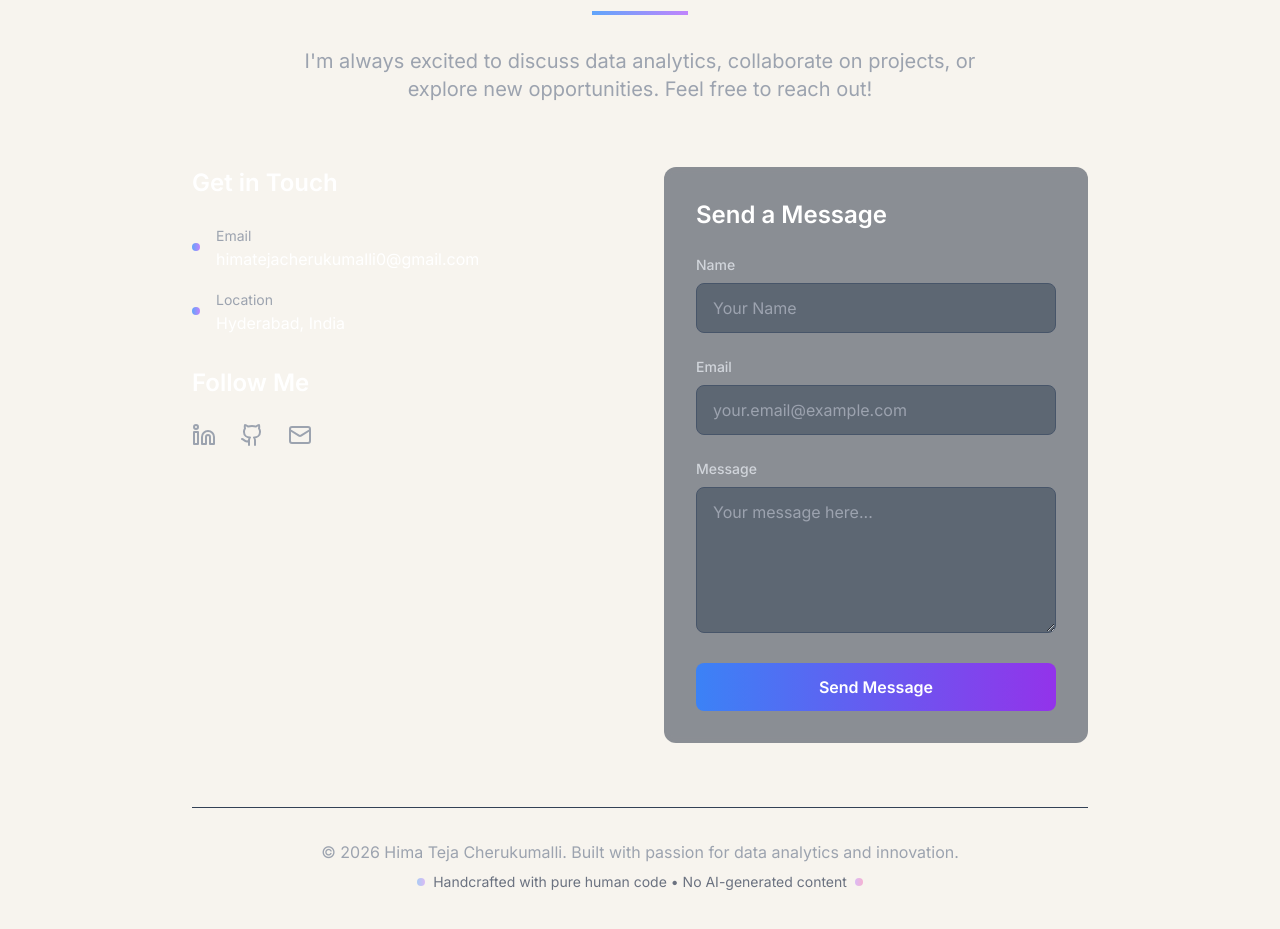
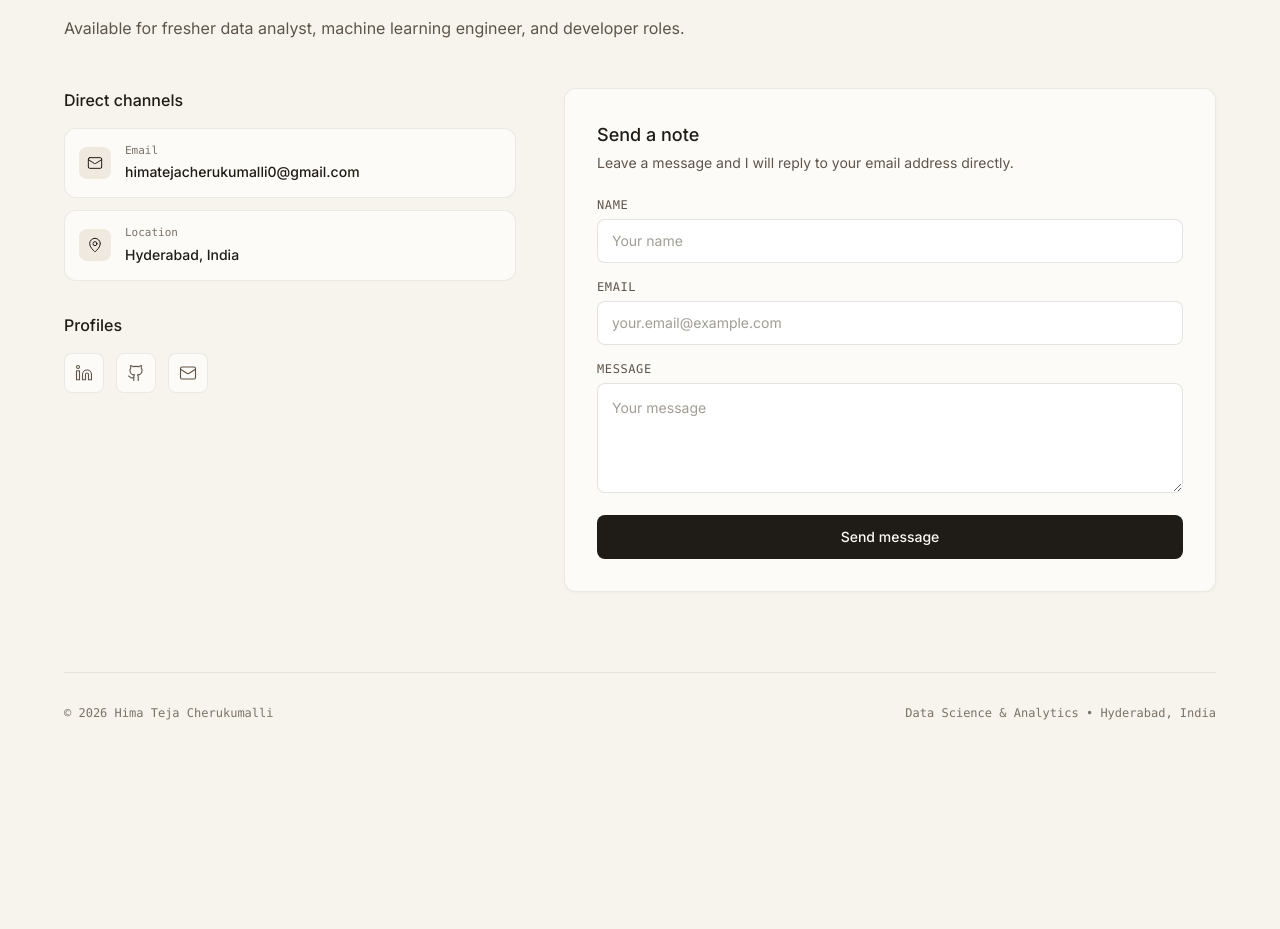
Before and after one commit to himatejachowdary/tejaport-website, a React (Vite) app: page / in a window 1280 px wide. Shown: the part 6422-7351 px from the top of the page. After the commit the page ends 7223 px from the top, so only its background shows below. Built offline with nearby package versions, Linux system fonts and the light colour scheme.

Commit message:
feat(contact): unslop contact form and remove handcrafted hype footer line

```diff
--- a/src/components/Contact.tsx
+++ b/src/components/Contact.tsx
@@ -1,5 +1,5 @@
 import React, { useRef, useState } from 'react';
-import { Github, Linkedin, Mail } from 'lucide-react';
+import { Github, Linkedin, Mail, MapPin } from 'lucide-react';
 import { useToast } from '@/hooks/use-toast';
 
 const Contact = () => {
@@ -7,13 +7,15 @@ const Contact = () => {
     {
       label: "Email",
       value: "himatejacherukumalli0@gmail.com",
-      href: "mailto:himatejacherukumalli0@gmail.com"
+      href: "mailto:himatejacherukumalli0@gmail.com",
+      icon: Mail,
     },
     {
       label: "Location",
       value: "Hyderabad, India",
-      href: "#"
-    }
+      href: "#",
+      icon: MapPin,
+    },
   ];
 
   const socialLinks = [
@@ -21,20 +23,17 @@ const Contact = () => {
       name: "LinkedIn",
       url: "https://www.linkedin.com/in/himatejacherukumalli/",
       icon: Linkedin,
-      color: "hover:text-blue-400"
     },
     {
       name: "GitHub",
       url: "https://github.com/himatejachowdary",
       icon: Github,
-      color: "hover:text-gray-300"
     },
     {
       name: "Email",
       url: "mailto:himatejacherukumalli0@gmail.com",
       icon: Mail,
-      color: "hover:text-green-400"
-    }
+    },
   ];
 
   const ContactForm: React.FC = () => {
@@ -60,19 +59,19 @@ const Contact = () => {
         if (response.ok) {
           toast({
             title: "Message sent",
-            description: "Thanks — I'll get back to you soon.",
+            description: "Thank you for reaching out. I will respond soon.",
           });
           formRef.current.reset();
         } else {
           toast({
             title: "Send failed",
-            description: "Something went wrong. Try again later.",
+            description: "Something went wrong. Please try again.",
           });
         }
       } catch (error) {
         toast({
           title: "Send failed",
-          description: "Network issue. Try again later.",
+          description: "Network issue. Please try again later.",
         });
       }
 
@@ -80,15 +79,11 @@ const Contact = () => {
     };
 
     return (
-      <form
-        ref={formRef}
-        onSubmit={handleSubmit}
-        className="space-y-6"
-      >
+      <form ref={formRef} onSubmit={handleSubmit} className="space-y-4">
         <input type="hidden" name="form-name" value="contact" />
 
         <div>
-          <label htmlFor="name" className="block text-gray-300 text-sm font-medium mb-2">
+          <label htmlFor="name" className="block text-xs font-mono uppercase tracking-wider text-[#5e554a] mb-1.5">
             Name
           </label>
           <input
@@ -96,13 +91,13 @@ const Contact = () => {
             id="name"
             name="user_name"
             required
-            className="w-full px-4 py-3 bg-slate-700/50 border border-slate-600 rounded-lg text-white placeholder-gray-400 focus:border-blue-400 focus:ring-1 focus:ring-blue-400 transition-colors duration-300"
-            placeholder="Your Name"
+            className="w-full h-11 px-3.5 bg-[#ffffff] border border-[#1f1b16]/[0.12] rounded-lg text-sm text-[#1f1b16] placeholder-[#7b7266]/70 focus:outline-none focus:border-[#15803d] focus:ring-1 focus:ring-[#15803d] transition-colors duration-150"
+            placeholder="Your name"
           />
         </div>
 
         <div>
-          <label htmlFor="email" className="block text-gray-300 text-sm font-medium mb-2">
+          <label htmlFor="email" className="block text-xs font-mono uppercase tracking-wider text-[#5e554a] mb-1.5">
             Email
           </label>
           <input
@@ -110,67 +105,83 @@ const Contact = () => {
             id="email"
             name="user_email"
             required
-            className="w-full px-4 py-3 bg-slate-700/50 border border-slate-600 rounded-lg text-white placeholder-gray-400 focus:border-blue-400 focus:ring-1 focus:ring-blue-400 transition-colors duration-300"
+            className="w-full h-11 px-3.5 bg-[#ffffff] border border-[#1f1b16]/[0.12] rounded-lg text-sm text-[#1f1b16] placeholder-[#7b7266]/70 focus:outline-none focus:border-[#15803d] focus:ring-1 focus:ring-[#15803d] transition-colors duration-150"
             placeholder="your.email@example.com"
           />
         </div>
 
         <div>
-          <label htmlFor="message" className="block text-gray-300 text-sm font-medium mb-2">
+          <label htmlFor="message" className="block text-xs font-mono uppercase tracking-wider text-[#5e554a] mb-1.5">
             Message
           </label>
           <textarea
             id="message"
             name="message"
-            rows={5}
+            rows={4}
             required
-            className="w-full px-4 py-3 bg-slate-700/50 border border-slate-600 rounded-lg text-white placeholder-gray-400 focus:border-blue-400 focus:ring-1 focus:ring-blue-400 transition-colors duration-300"
-            placeholder="Your message here..."
-          ></textarea>
+            className="w-full p-3.5 bg-[#ffffff] border border-[#1f1b16]/[0.12] rounded-lg text-sm text-[#1f1b16] placeholder-[#7b7266]/70 focus:outline-none focus:border-[#15803d] focus:ring-1 focus:ring-[#15803d] transition-colors duration-150 resize-y"
+            placeholder="Your message"
+          />
         </div>
 
         <button
           type="submit"
           disabled={sending}
-          className="w-full px-6 py-3 bg-gradient-to-r from-blue-500 to-purple-600 text-white rounded-lg font-semibold hover:from-blue-600 hover:to-purple-700 transition-all duration-300 transform hover:scale-105 disabled:opacity-60"
+          className="w-full h-11 px-6 bg-[#1f1b16] text-[#fdfbf7] text-sm font-medium rounded-lg hover:bg-[#332e26] active:scale-[0.98] transition-colors duration-150 disabled:opacity-60 focus-visible:outline-2 focus-visible:outline-offset-2 focus-visible:outline-[#1f1b16]"
         >
-          {sending ? "Sending..." : "Send Message"}
+          {sending ? "Sending..." : "Send message"}
         </button>
       </form>
     );
   };
 
   return (
-    <section id="contact" className="py-20 px-4 sm:px-6 lg:px-8">
-      <div className="max-w-4xl mx-auto">
-        <div className="text-center mb-16">
-          <h2 className="text-4xl md:text-5xl font-bold mb-6 bg-gradient-to-r from-blue-400 to-purple-400 bg-clip-text text-transparent">
-            Let's Connect
+    <section id="contact" className="py-20 px-6 lg:px-8 border-t border-[#1f1b16]/[0.08] bg-[#f7f4ee]">
+      <div className="max-w-6xl mx-auto">
+        <div className="mb-12">
+          <div className="font-mono text-xs text-[#7b7266] uppercase tracking-wider mb-2">
+            Inquiries
+          </div>
+          <h2 className="text-3xl sm:text-4xl font-medium tracking-tight text-[#1f1b16] mb-3">
+            Contact
           </h2>
-          <div className="w-24 h-1 bg-gradient-to-r from-blue-400 to-purple-400 mx-auto mb-8"></div>
-          <p className="text-xl text-gray-400 max-w-2xl mx-auto">
-            I'm always excited to discuss data analytics, collaborate on projects, or explore new opportunities.
-            Feel free to reach out!
+          <p className="text-base text-[#5e554a] max-w-2xl">
+            Available for fresher data analyst, machine learning engineer, and developer roles.
           </p>
         </div>
 
-        <div className="grid md:grid-cols-2 gap-12">
-          {/* Contact Information */}
-          <div className="space-y-8">
+        <div className="grid grid-cols-1 lg:grid-cols-12 gap-12 items-start">
+          {/* Contact Details & Links */}
+          <div className="lg:col-span-5 space-y-8">
             <div>
-              <h3 className="text-2xl font-semibold text-white mb-6">Get in Touch</h3>
-              <div className="space-y-4">
+              <h3 className="text-base font-medium text-[#1f1b16] mb-4">
+                Direct channels
+              </h3>
+              <div className="space-y-3">
                 {contactInfo.map((info) => (
-                  <div key={info.label} className="flex items-center space-x-4">
-                    <div className="w-2 h-2 bg-gradient-to-r from-blue-400 to-purple-400 rounded-full"></div>
+                  <div
+                    key={info.label}
+                    className="flex items-center space-x-3.5 bg-[#fdfbf7] border border-[#1f1b16]/[0.08] rounded-xl p-3.5"
+                  >
+                    <div className="p-2 rounded-lg bg-[#efe9df] text-[#1f1b16]">
+                      <info.icon size={16} strokeWidth={1.5} />
+                    </div>
                     <div>
-                      <span className="text-gray-400 text-sm">{info.label}</span>
+                      <div className="font-mono text-[11px] text-[#7b7266]">
+                        {info.label}
+                      </div>
+                      {info.href !== "#" ? (
                         <a
                           href={info.href}
-                        className="block text-white hover:text-blue-400 transition-colors duration-300"
+                          className="text-sm font-medium text-[#1f1b16] hover:text-[#15803d] transition-colors duration-150"
                         >
                           {info.value}
                         </a>
+                      ) : (
+                        <span className="text-sm font-medium text-[#1f1b16]">
+                          {info.value}
+                        </span>
+                      )}
                     </div>
                   </div>
                 ))}
@@ -178,42 +189,47 @@ const Contact = () => {
             </div>
 
             <div>
-              <h3 className="text-2xl font-semibold text-white mb-6">Follow Me</h3>
-              <div className="flex space-x-6">
+              <h3 className="text-base font-medium text-[#1f1b16] mb-4">
+                Profiles
+              </h3>
+              <div className="flex items-center space-x-3">
                 {socialLinks.map((social) => (
                   <a
                     key={social.name}
                     href={social.url}
                     target="_blank"
                     rel="noopener noreferrer"
-                    className={`text-gray-400 ${social.color} transition-all duration-300 transform hover:scale-110`}
+                    className="p-2.5 bg-[#fdfbf7] border border-[#1f1b16]/[0.08] rounded-lg text-[#5e554a] hover:text-[#1f1b16] hover:border-[#1f1b16]/[0.2] transition-colors duration-150"
                     aria-label={social.name}
                   >
-                    <social.icon size={24} />
+                    <social.icon size={18} strokeWidth={1.5} />
                   </a>
                 ))}
               </div>
             </div>
           </div>
 
-          {/* Contact Form */}
-          <div className="bg-slate-800/50 backdrop-blur-sm rounded-xl p-8">
-            <h3 className="text-2xl font-semibold text-white mb-6">Send a Message</h3>
+          {/* Form */}
+          <div className="lg:col-span-7 bg-[#fdfbf7] border border-[#1f1b16]/[0.08] rounded-xl p-6 sm:p-8 shadow-[0_1px_3px_rgba(31,27,22,0.03)]">
+            <h3 className="text-lg font-medium text-[#1f1b16] mb-1">
+              Send a note
+            </h3>
+            <p className="text-sm text-[#5e554a] mb-6">
+              Leave a message and I will reply to your email address directly.
+            </p>
             <ContactForm />
           </div>
         </div>
 
-        {/* Footer */}
-        <div className="text-center mt-16 pt-8 border-t border-slate-700">
-          <p className="text-gray-400 mb-2">
-            © 2026 Hima Teja Cherukumalli. Built with passion for data analytics and innovation.
-          </p>
-          <p className="text-gray-500 text-sm flex items-center justify-center gap-2">
-            <span className="inline-block w-2 h-2 rounded-full bg-gradient-to-r from-blue-400 to-purple-400 animate-pulse"></span>
-            Handcrafted with pure human code • No AI-generated content
-            <span className="inline-block w-2 h-2 rounded-full bg-gradient-to-r from-purple-400 to-pink-400 animate-pulse"></span>
-          </p>
+        {/* Quiet Footer without AI hype line */}
+        <footer className="mt-20 pt-8 border-t border-[#1f1b16]/[0.08] flex flex-col sm:flex-row items-center justify-between gap-4 font-mono text-xs text-[#7b7266]">
+          <div>
+            © 2026 Hima Teja Cherukumalli
           </div>
+          <div>
+            Data Science & Analytics • Hyderabad, India
+          </div>
+        </footer>
       </div>
     </section>
   );
```
Lines whose indentation alone changed are shown as unchanged.
